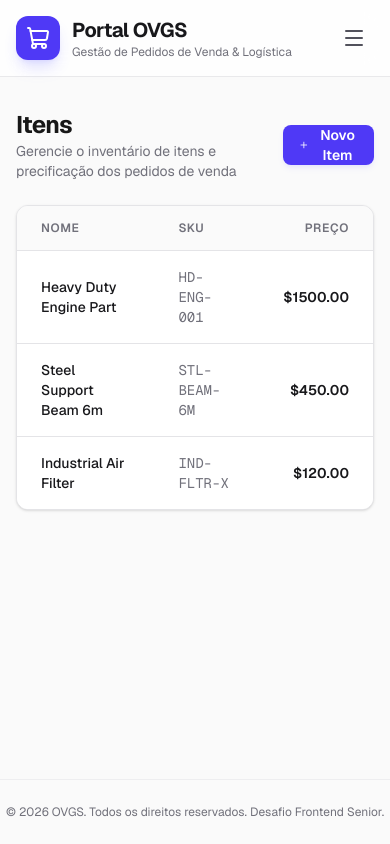
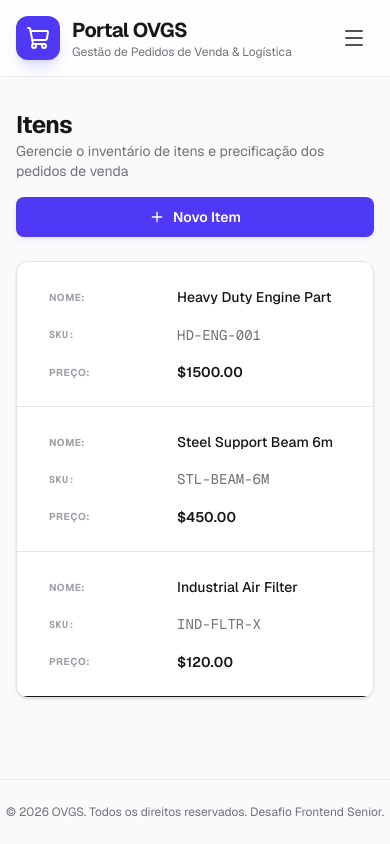
Before and after one commit to EdDevFront/sales-order-management-system, a Next.js app: page /items in a window 390 px wide. Built offline with nearby package versions, Linux system fonts and the light colour scheme.

Commit message:
feat: implement responsive card-list for DataTable on mobile and clean page headers

```diff
--- a/src/components/templates/customers/index.tsx
+++ b/src/components/templates/customers/index.tsx
@@ -46,7 +46,7 @@ export default function Customers() {
 
   return (
     <div className="space-y-6">
-      <div className="flex items-center justify-between">
+      <div className="flex flex-col sm:flex-row gap-4 sm:items-center sm:justify-between">
         <div>
           <h2 className="text-2xl font-bold tracking-tight">Clientes</h2>
           <p className="text-sm text-zinc-500 dark:text-zinc-400">Gerencie os perfis dos clientes e autorizações logísticas de transporte</p>
@@ -56,7 +56,7 @@ export default function Customers() {
             setEditingCustomer({ name: "", document: "", documentType: "CNPJ", authorizedTransportTypeIds: [] });
             setIsFormOpen(true);
           }}
-          className="flex items-center gap-2 rounded-lg bg-indigo-600 px-4 py-2 text-sm font-semibold text-white hover:bg-indigo-500"
+          className="flex items-center gap-2 rounded-lg bg-indigo-600 px-4 py-2 text-sm font-semibold text-white hover:bg-indigo-500 w-full sm:w-auto justify-center"
         >
           <Plus className="h-4 w-4" /> Novo Cliente
         </Button>
@@ -82,10 +82,10 @@ export default function Customers() {
         >
           {paginatedCustomers.map((c: Customer) => (
             <DataTable.Row key={c.id}>
-              <DataTable.Cell className="font-medium text-zinc-900 dark:text-white">{c.name}</DataTable.Cell>
-              <DataTable.Cell><span className="rounded bg-zinc-100 px-2 py-0.5 text-xs font-semibold text-zinc-800 dark:bg-zinc-800 dark:text-zinc-200">{c.documentType}</span></DataTable.Cell>
-              <DataTable.Cell className="text-zinc-500 dark:text-zinc-400">{c.document}</DataTable.Cell>
-              <DataTable.Cell>
+              <DataTable.Cell mobileLabel="Nome" className="font-medium text-zinc-900 dark:text-white">{c.name}</DataTable.Cell>
+              <DataTable.Cell mobileLabel="Tipo"><span className="rounded bg-zinc-100 px-2 py-0.5 text-xs font-semibold text-zinc-800 dark:bg-zinc-800 dark:text-zinc-200">{c.documentType}</span></DataTable.Cell>
+              <DataTable.Cell mobileLabel="Documento" className="text-zinc-500 dark:text-zinc-400">{c.document}</DataTable.Cell>
+              <DataTable.Cell mobileLabel="Autorizados">
                 <div className="flex flex-wrap gap-1">
                   {c.authorizedTransportTypeIds.map((tid) => (
                     <span key={tid} className="rounded bg-indigo-50 px-2 py-0.5 text-xs font-medium text-indigo-700 dark:bg-indigo-950/40 dark:text-indigo-400">
@@ -94,7 +94,7 @@ export default function Customers() {
                   ))}
                 </div>
               </DataTable.Cell>
-              <DataTable.Cell alignRight>
+              <DataTable.Cell mobileLabel="Ações" alignRight>
                 <Button onClick={() => handleEdit(c)} className="font-semibold text-indigo-600 hover:text-indigo-500 dark:text-indigo-400">Editar</Button>
               </DataTable.Cell>
             </DataTable.Row>
--- a/src/components/templates/items/index.tsx
+++ b/src/components/templates/items/index.tsx
@@ -40,7 +40,7 @@ export default function Items() {
 
   return (
     <div className="space-y-6">
-      <div className="flex items-center justify-between">
+      <div className="flex flex-col sm:flex-row gap-4 sm:items-center sm:justify-between">
         <div>
           <h2 className="text-2xl font-bold tracking-tight">Itens</h2>
           <p className="text-sm text-zinc-500 dark:text-zinc-400">Gerencie o inventário de itens e precificação dos pedidos de venda</p>
@@ -50,7 +50,7 @@ export default function Items() {
             setEditingItem({ name: "", sku: "", price: 0 });
             setIsFormOpen(true);
           }}
-          className="flex items-center gap-2 rounded-lg bg-indigo-600 px-4 py-2 text-sm font-semibold text-white hover:bg-indigo-500"
+          className="flex items-center gap-2 rounded-lg bg-indigo-600 px-4 py-2 text-sm font-semibold text-white hover:bg-indigo-500 w-full sm:w-auto justify-center"
         >
           <Plus className="h-4 w-4" /> Novo Item
         </Button>
@@ -75,9 +75,9 @@ export default function Items() {
         >
           {paginatedItems.map((i: Item) => (
             <DataTable.Row key={i.id}>
-              <DataTable.Cell className="font-medium text-zinc-900 dark:text-white">{i.name}</DataTable.Cell>
-              <DataTable.Cell className="font-mono text-zinc-500 dark:text-zinc-400">{i.sku}</DataTable.Cell>
-              <DataTable.Cell alignRight className="font-semibold text-zinc-900 dark:text-white">${i.price.toFixed(2)}</DataTable.Cell>
+              <DataTable.Cell mobileLabel="Nome" className="font-medium text-zinc-900 dark:text-white">{i.name}</DataTable.Cell>
+              <DataTable.Cell mobileLabel="SKU" className="font-mono text-zinc-500 dark:text-zinc-400">{i.sku}</DataTable.Cell>
+              <DataTable.Cell mobileLabel="Preço" alignRight className="font-semibold text-zinc-900 dark:text-white">${i.price.toFixed(2)}</DataTable.Cell>
             </DataTable.Row>
           ))}
         </DataTable.Body>
--- a/src/components/templates/transports/index.tsx
+++ b/src/components/templates/transports/index.tsx
@@ -46,7 +46,7 @@ export default function Transports() {
 
   return (
     <div className="space-y-6">
-      <div className="flex items-center justify-between">
+      <div className="flex flex-col sm:flex-row gap-4 sm:items-center sm:justify-between">
         <div>
           <h2 className="text-2xl font-bold tracking-tight">Tipos de Transporte</h2>
           <p className="text-sm text-zinc-500 dark:text-zinc-400">Configure os modos de transporte logístico autorizados</p>
@@ -56,7 +56,7 @@ export default function Transports() {
             setEditingTransport({ name: "", description: "" });
             setIsFormOpen(true);
           }}
-          className="flex items-center gap-2 rounded-lg bg-indigo-600 px-4 py-2 text-sm font-semibold text-white hover:bg-indigo-500"
+          className="flex items-center gap-2 rounded-lg bg-indigo-600 px-4 py-2 text-sm font-semibold text-white hover:bg-indigo-500 w-full sm:w-auto justify-center"
         >
           <Plus className="h-4 w-4" /> Novo Tipo de Transporte
         </Button>
@@ -81,9 +81,9 @@ export default function Transports() {
         >
           {paginatedTransports.map((t: TransportType) => (
             <DataTable.Row key={t.id}>
-              <DataTable.Cell className="font-medium text-zinc-900 dark:text-white">{t.name}</DataTable.Cell>
-              <DataTable.Cell className="text-zinc-500 dark:text-zinc-400">{t.description}</DataTable.Cell>
-              <DataTable.Cell alignRight>
+              <DataTable.Cell mobileLabel="Nome" className="font-medium text-zinc-900 dark:text-white">{t.name}</DataTable.Cell>
+              <DataTable.Cell mobileLabel="Descrição" className="text-zinc-500 dark:text-zinc-400">{t.description}</DataTable.Cell>
+              <DataTable.Cell mobileLabel="Ações" alignRight>
                 <Button onClick={() => handleEdit(t)} className="font-semibold text-indigo-600 hover:text-indigo-500 dark:text-indigo-400">Editar</Button>
               </DataTable.Cell>
             </DataTable.Row>
--- a/src/components/ui/DataTable/index.tsx
+++ b/src/components/ui/DataTable/index.tsx
@@ -35,6 +35,7 @@ interface TableCellProps {
   children: React.ReactNode;
   className?: string;
   alignRight?: boolean;
+  mobileLabel?: string;
 }
 
 // ─── Root ─────────────────────────────────────────────────────────────────────
@@ -42,8 +43,8 @@ interface TableCellProps {
 function TableRoot({ children, className = "" }: TableRootProps) {
   return (
     <div className={`rounded-xl border border-zinc-200 bg-white shadow-sm dark:border-zinc-800 dark:bg-zinc-900 overflow-hidden ${className}`}>
-      <div className="overflow-x-auto w-full">
-        <table className="w-full divide-y divide-zinc-200 dark:divide-zinc-800">
+      <div className="w-full">
+        <table className="w-full block md:table divide-y divide-zinc-200 dark:divide-zinc-800">
           {children}
         </table>
       </div>
@@ -55,7 +56,7 @@ function TableRoot({ children, className = "" }: TableRootProps) {
 
 function TableHead({ columns, lastAlignRight = true }: TableHeadProps) {
   return (
-    <thead className="bg-zinc-50 dark:bg-zinc-800/50">
+    <thead className="hidden md:table-header-group bg-zinc-50 dark:bg-zinc-800/50">
       <tr>
         {columns.map((col, i) => {
           const isLastColumn = lastAlignRight && i === columns.length - 1;
@@ -82,8 +83,8 @@ function InlineEmptyState({ colSpan, message, icon: Icon, action }: {
   action?: React.ReactNode;
 }) {
   return (
-    <tr>
-      <td colSpan={colSpan}>
+    <tr className="block md:table-row">
+      <td colSpan={colSpan} className="block md:table-cell">
         <div className="flex flex-col items-center justify-center py-16 gap-3 text-zinc-400 dark:text-zinc-600">
           <Icon className="h-10 w-10 opacity-50" />
           <p className="text-sm font-medium">{message}</p>
@@ -133,7 +134,7 @@ function TableBody({
   };
 
   return (
-    <tbody className="divide-y divide-zinc-200 dark:divide-zinc-800 bg-white dark:bg-zinc-900">
+    <tbody className="block md:table-row-group divide-y divide-zinc-200 dark:divide-zinc-800 bg-white dark:bg-zinc-900">
       {renderContent()}
     </tbody>
   );
@@ -143,7 +144,7 @@ function TableBody({
 
 function TableRow({ children, className = "" }: TableRowProps) {
   return (
-    <tr className={`hover:bg-zinc-50/50 dark:hover:bg-zinc-800/30 transition-colors ${className}`}>
+    <tr className={`block md:table-row border-b border-zinc-150 dark:border-zinc-800 p-4 md:p-0 hover:bg-zinc-50/50 dark:hover:bg-zinc-800/30 transition-colors ${className}`}>
       {children}
     </tr>
   );
@@ -151,10 +152,15 @@ function TableRow({ children, className = "" }: TableRowProps) {
 
 // ─── Cell ─────────────────────────────────────────────────────────────────────
 
-function TableCell({ children, className = "", alignRight = false }: TableCellProps) {
+function TableCell({ children, className = "", alignRight = false, mobileLabel }: TableCellProps) {
   return (
-    <td className={`px-6 py-4 text-sm ${alignRight ? "text-right" : ""} ${className}`}>
-      {children}
+    <td className={`block md:table-cell px-4 md:px-6 py-2 md:py-4 text-sm ${alignRight ? "text-left md:text-right" : "text-left"} ${className}`}>
+      {mobileLabel && (
+        <span className="md:hidden font-bold text-zinc-400 mr-2 uppercase text-[10px] tracking-wider inline-block min-w-[120px]">
+          {mobileLabel}:
+        </span>
+      )}
+      <span className={mobileLabel ? "inline-block align-middle" : ""}>{children}</span>
     </td>
   );
 }
@@ -165,10 +171,10 @@ function SkeletonRows({ widths, count = 5 }: { widths: readonly string[]; count?
   return (
     <>
       {Array.from({ length: count }).map((_, idx) => (
-        <tr key={`sk-${idx}`}>
+        <tr key={`sk-${idx}`} className="block md:table-row border-b border-zinc-100 dark:border-zinc-800 p-4 md:p-0">
           {widths.map((w, i) => (
-            <td key={i} className="px-6 py-4">
-              <Skeleton className={`h-4 ${w} ${i === widths.length - 1 ? "ml-auto" : ""}`} />
+            <td key={i} className="block md:table-cell px-4 md:px-6 py-2 md:py-4">
+              <Skeleton className={`h-4 ${w} ${i === widths.length - 1 ? "md:ml-auto" : ""}`} />
             </td>
           ))}
         </tr>
--- a/src/components/ui/Layout/index.tsx
+++ b/src/components/ui/Layout/index.tsx
@@ -28,7 +28,7 @@ export default function Layout({ children }: LayoutProps) {
     <div className="flex min-h-screen flex-col bg-zinc-50 dark:bg-zinc-950 font-sans">
       <header className="sticky top-0 z-40 border-b border-zinc-200/80 bg-white/80 backdrop-blur-md dark:border-zinc-800/80 dark:bg-zinc-900/80">
         <div className="mx-auto flex max-w-7xl items-center justify-between px-4 py-4 sm:px-6 lg:px-8">
-          <div className="flex items-center gap-3">
+          <Link href="/" className="flex items-center gap-3 hover:opacity-90 transition-opacity">
             <div className="rounded-xl bg-indigo-600 p-2.5 text-white shadow-lg shadow-indigo-500/20">
               <ShoppingCart className="h-6 w-6" />
             </div>
@@ -36,7 +36,7 @@ export default function Layout({ children }: LayoutProps) {
               <h1 className="text-xl font-bold tracking-tight text-zinc-900 dark:text-white">Portal OVGS</h1>
               <p className="text-xs text-zinc-500 dark:text-zinc-400">Gestão de Pedidos de Venda & Logística</p>
             </div>
-          </div>
+          </Link>
           <nav className="flex gap-1.5 max-md:hidden">
             {navItems.map((item) => {
               const Icon = item.icon;
```
Also changed, not shown: src/components/templates/audit/index.tsx (+8 -8 lines), src/components/templates/dashboard/index.tsx (+5 -5 lines), src/components/templates/orders/index.tsx (+8 -8 lines).
